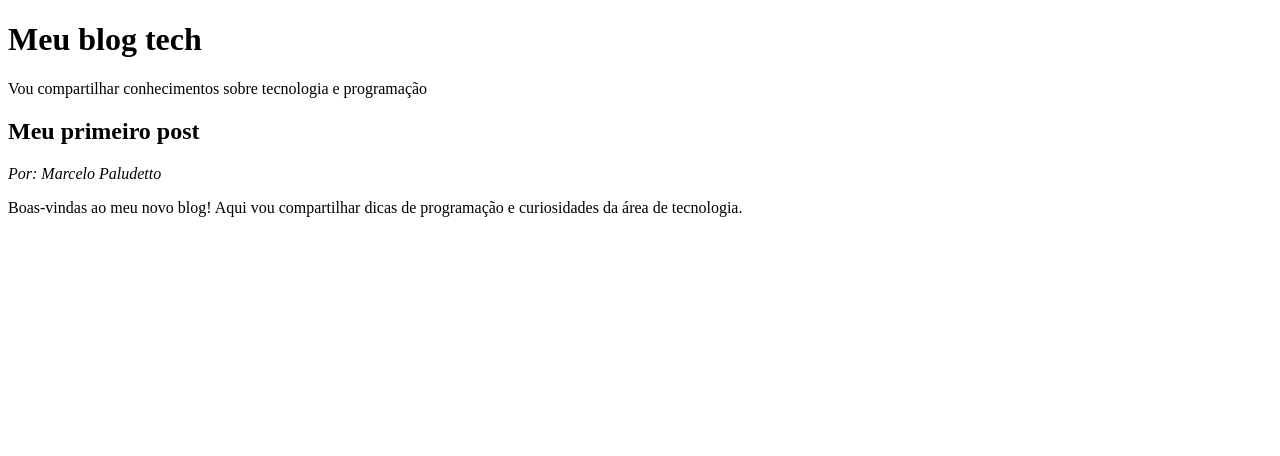
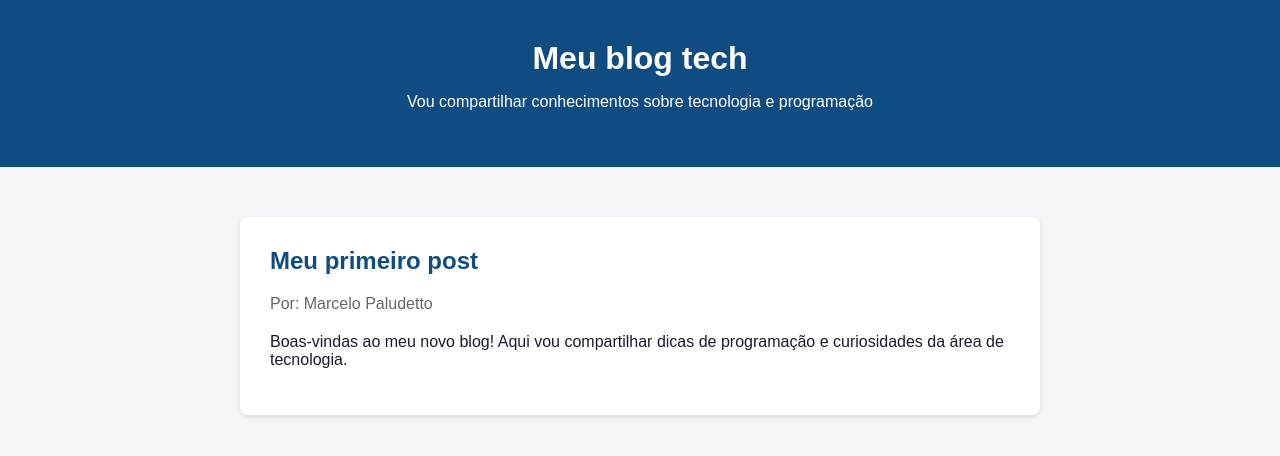
Before and after one commit to wesleyvitorinoferreira-tech/Meu-blog-tech., a plain HTML site: page index.html in a window 1280 px wide. Drawn offline with Linux system fonts and the light colour scheme.

Commit message:
index.html

```diff
--- a/index.html
+++ b/index.html
@@ -3,7 +3,58 @@
 <head>
     <meta charset="UTF-8">
     <meta name="viewport" content="width=device-width, initial-scale=1.0">
-    <title>Blog</title>
+    <title>Blog Tech</title>
+
+    <style>
+        /* Estilo geral da página */
+        body {
+            background-color: #f4f4f9; /* Cor de fundo clara */
+            color: #1a1a2e;            /* Cor do texto escura para dar contraste */
+            font-family: sans-serif;   /* Tipo de letra limpa e moderna */
+            margin: 0;
+            padding: 0;
+        }
+
+        /* Limita a largura do conteúdo para não esticar demais em telas grandes */
+        .container {
+            max-width: 800px;
+            margin: 0 auto; /* Centraliza o conteúdo na tela */
+            padding: 20px;
+        }
+
+        /* Estilo do Cabeçalho */
+        header {
+            background-color: #0f4c81; /* Fundo azul escuro */
+            color: #ffffff;            /* Texto branco (ótimo contraste com o azul) */
+            text-align: center;        /* Alinha o texto no centro */
+            padding: 40px 20px;
+            margin-bottom: 30px;
+        }
+
+        header h1 {
+            margin: 0 0 10px 0;
+        }
+
+        /* Estilo do Post */
+        article {
+            background-color: #ffffff; /* Fundo branco para o post se destacar */
+            padding: 30px;
+            border-radius: 8px;        /* Arredonda os cantos do post */
+            box-shadow: 0 2px 4px rgba(0,0,0,0.1); /* Sombra leve de fundo */
+        }
+
+        h2 {
+            color: #0f4c81;
+            margin-top: 0;
+        }
+
+        address {
+            font-style: normal;
+            color: #666666;
+            margin-bottom: 20px;
+            display: block;
+        }
+    </style>
 </head>
 <body>
 
@@ -12,7 +63,7 @@
         <p>Vou compartilhar conhecimentos sobre tecnologia e programação</p>
     </header>
 
-    <main>
+    <main class="container">
 
         <article>
             <h2>Meu primeiro post</h2>
```
